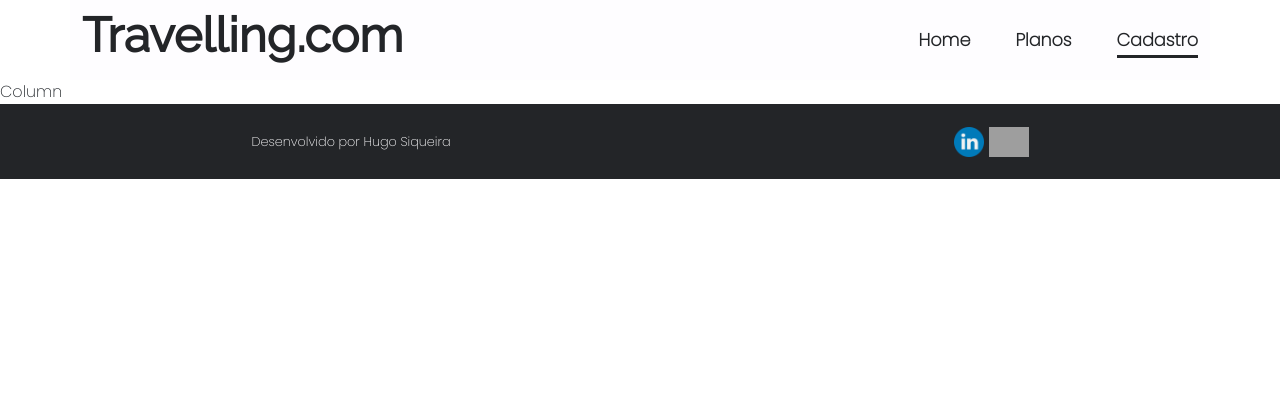
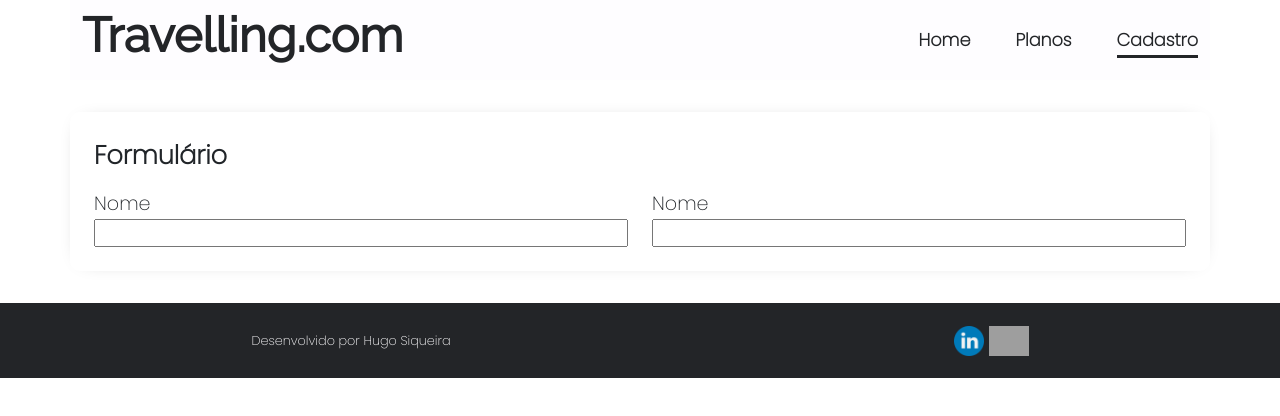
Before and after one commit to hugosique/landing-page-example, an Angular app: page /registration in a window 1280 px wide. Shown: the top 416 px of the page. Built offline with nearby package versions, Linux system fonts and the light colour scheme; grey boxes are pictures that could not be loaded.

Commit message:
WIP - Forms

```diff
--- a/src/app/modules/form-page/form-page.component.css
+++ b/src/app/modules/form-page/form-page.component.css
@@ -0,0 +1,21 @@
+.form {
+    margin: 2rem auto;
+    padding: 1.5rem;
+    border-radius: 10px;
+    box-shadow: 0px 0px 20px -15px gray;
+}
+.form .row .field{
+    display: flex;
+    flex-direction: column;
+    margin-top: 1rem;
+}
+.form .row .field label{
+    font-size: 1.2rem;
+}
+
+.form .form-title p {
+    margin: 0;
+    font-weight: bold;
+    font-size: 1.6rem;
+    font-weight: 700;
+}
--- a/src/app/modules/form-page/form-page.component.html
+++ b/src/app/modules/form-page/form-page.component.html
@@ -1,7 +1,28 @@
 <app-header></app-header>
 
-<div>
-    Column
+<div class="container form">
+    <form class="row">
+        <div class="col-12 form-title">
+            <p>Formulário</p>
+        </div>
+
+        <div class="col-6 field">
+            <label for="name">Nome</label>
+            <input
+                type="text"
+                name="name"
+                id="name-input"
+            >
+        </div>
+        <div class="col-6 field">
+            <label for="name">Nome</label>
+            <input
+                type="text"
+                name="name"
+                id="name-input"
+            >
+        </div>
+    </form>
 </div>
 
 <app-footer></app-footer>
--- a/src/app/shared/components/header/header.component.html
+++ b/src/app/shared/components/header/header.component.html
@@ -9,13 +9,14 @@
             {{ menu.title }}
         </a>
     </nav>
+
     <div class="header_button-menu">
         <div ngbDropdown class="d-inline-block">
-            <button class="button-menu--item btn-line" ngbDropdownToggle>
+            <button class="button-menu--item btn-line" ngbDropdownToggle >
                 <i class="pi pi-bars"></i>
             </button>
             <div ngbDropdownMenu aria-labelledby="dropdownBasic1" class="list">
-                <button *ngFor="let list of menuSelectList" ngbDropdownItem>
+                <button *ngFor="let list of menuSelectList" ngbDropdownItem (click)="navigate(list.path)">
                     {{ list.title }}
                 </button>
             </div>
```
Also changed, not shown: src/app/modules/home-page/home-page.component.html (+0 -23 lines).
